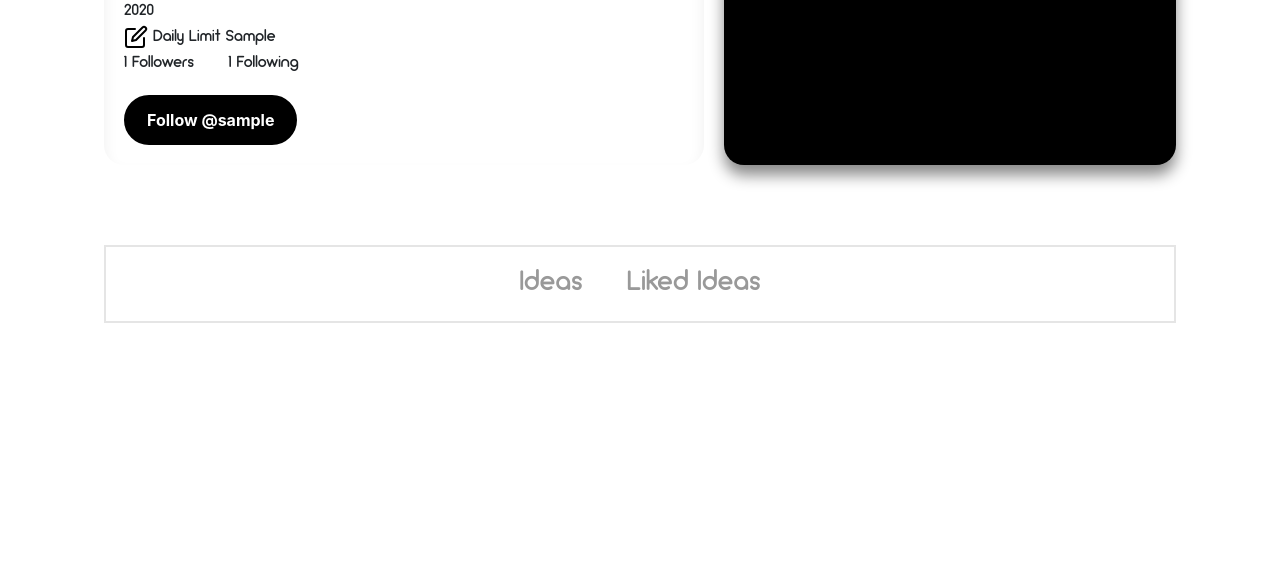
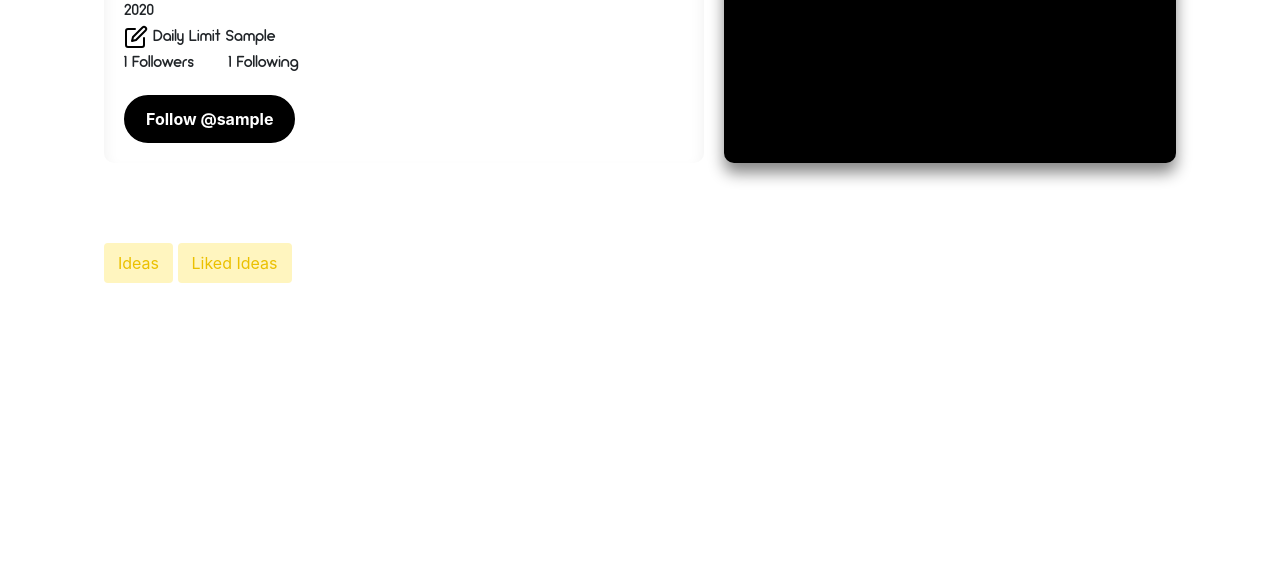
Before and after one commit to micha31r/the-impossible, a Django app: template src/usermgmt/templates/usermgmt/account_dashboard.html in a window 1280 px wide. Shown: the part 591-1154 px from the top of the page. Run offline with Django 3.2, Linux system fonts and the light colour scheme; tables that the repository leaves empty hold one stand-in row (values such as "Sample post"); the template is opened without the code that fills it: values that come from a table or form of the project are taken from there, most other values are stand-ins (such as "Sample title", 1, 10 or a date in 2020); some libraries are stand-ins or nearby versions.

Commit message:
Edited things

```diff
--- a/src/idea/templates/idea/edit.html
+++ b/src/idea/templates/idea/edit.html
@@ -68,7 +68,7 @@
 									<!-- Delete button -->
 									<h5><b>Delete Idea:</b></h5>
 									<p id="hidden" style="display:none;">{{ form.delete }}</p>
-									<button class="btn btn-black-outline bold" id="confirm-button" onclick="click_confirm('hidden','confirm-button'); return false;">Reveal</button>
+									<button class="btn btn-black-outline" id="confirm-button" onclick="click_confirm('hidden','confirm-button'); return false;">Reveal</button>
 								</td>
 							</tr>
 							<tr id="append-target3"></tr>
--- a/src/idea/templates/idea/explore.html
+++ b/src/idea/templates/idea/explore.html
@@ -7,6 +7,7 @@
 {% endblock %}
 
 {% block before %}
+	<!-- Lato Font -->
 	<link href="https://fonts.googleapis.com/css2?family=Lato&display=swap" rel="stylesheet">
 	<h1 class="before-header"><b>IMPOSSIBLE</b></h1>
 {% endblock %}
--- a/src/the_impossible/static/component/base/main.css
+++ b/src/the_impossible/static/component/base/main.css
@@ -37,10 +37,23 @@ body {
 }
 
 .alert-black-outline, .btn-black-outline, .btn-black {
-	border-width: 3px;
+	border-width: 2px;
 	border-color: #000;
 	border-style: solid;
 	color: #000;
+}
+
+.btn-yellow, .btn-yellow-outline {
+	color: rgb(235,192,0);
+	background-color: rgb(255,245,191);
+	border-width: 2px;
+	border-color: rgb(255,245,191);
+	border-style: solid;
+}
+
+.btn-yellow-outline {
+	border-color: rgb(235,192,0);
+	background-color: transparent;
 }
 
 .wrapper {
--- a/src/usermgmt/static/usermgmt/account_dashboard_page/main.css
+++ b/src/usermgmt/static/usermgmt/account_dashboard_page/main.css
@@ -16,11 +16,11 @@ a:hover {
 
 .user-info-container {
 	display: inline-block;
-	max-width: 600px;
-	min-width: 300px;
+	width: 600px;
+	max-width: 100%;
 	box-shadow: inset 0px 10px 15px 0px #eee;
 	padding: 20px;
-	border-radius: 20px;
+	border-radius: 10px;
 }
 
 .username {
@@ -91,17 +91,19 @@ a:hover {
 .header-wrapper {
 	border-width: 2px;
 	border-color: rgba(0,0,0,0.1);
-	border-style: solid;
-	text-align: center;
+	/*border-style: solid;*/
+	/*text-align: center;*/
 	margin-bottom: 20px;
 }
 
 .header {
-	font-family: "Arciform", sans-serif;
+	font-family: "Lato", sans-serif;
+	font-weight: bold;
 	display: inline-block;
 	width: max-content;
-	padding: 20px;
 	margin: 0;
+	padding-left: 20px;
+	padding-right: 20px;
 }
 
 .header a {
@@ -116,13 +118,9 @@ a:hover {
 	color: #000;
 }
 
-@media only screen and (max-width: 685px) {
+@media only screen and (max-width: 450px) {
 	.header-wrapper {
 		display: none;
-	}
-	.flex-container {
-		border-color: #444;
-		border-style: dashed;
 	}
 }
 
--- a/src/usermgmt/static/usermgmt/notification/main.css
+++ b/src/usermgmt/static/usermgmt/notification/main.css
@@ -6,7 +6,7 @@
 	max-height: 800px;
 	display: inline-block;
 	vertical-align: top;
-	border-radius: 20px;
+	border-radius: 10px;
 	overflow-y: scroll;
 	box-shadow: 0px 10px 15px #888;
 }
--- a/src/usermgmt/templates/usermgmt/account_dashboard.html
+++ b/src/usermgmt/templates/usermgmt/account_dashboard.html
@@ -27,6 +27,9 @@
 {% endblock %}
 
 {% block content %}
+	<!-- Lato Font -->
+	<link href="https://fonts.googleapis.com/css2?family=Lato&display=swap" rel="stylesheet">
+
 	<link rel="stylesheet" type="text/css" href="{% static 'idea/pagination/main.css' %}">
 
 	<link rel="stylesheet" type="text/css" href="{% static 'usermgmt/account_dashboard_page/main.css' %}">
@@ -59,10 +62,10 @@
 	</div>
 	<div class="wrapper">
 		<div class="header-wrapper">
-			<h3 class="header {% if content_filter == 'my' %}header-current{% endif %}"><a href="{% url 'account_dashboard_page' username=username content_filter='my' page_num=1 %}">{% if target_profile.user == user %}My{% endif %} Ideas</a></h3>
-			<h3 class="header {% if content_filter == 'liked' %}header-current{% endif %}"><a href="{% url 'account_dashboard_page' username=username content_filter='liked' page_num=1 %}">Liked Ideas</a></h3>
+			<button class="btn btn-yellow {% if content_filter == 'my' %}btn-yellow-outline{% endif %}" onclick="window.location.href='{% url 'account_dashboard_page' username=username content_filter='my' page_num=1 %}'">{% if target_profile.user == user %}My{% endif %} Ideas</button>
+			<button class="btn btn-yellow {% if content_filter == 'liked' %}btn-yellow-outline{% endif %}" onclick="window.location.href='{% url 'account_dashboard_page' username=username content_filter='liked' page_num=1 %}'">Liked Ideas</button>
 			{% if target_profile.user == user %}
-				<h3 class="header {% if content_filter == 'starred' %}header-current{% endif %}"><a href="{% url 'account_dashboard_page' username=username content_filter='starred' page_num=1 %}">Starred Ideas</a></h3>
+				<button class="btn btn-yellow {% if content_filter == 'starred' %}btn-yellow-outline{% endif %}" onclick="window.location.href='{% url 'account_dashboard_page' username=username content_filter='starred' page_num=1 %}'">Starred Ideas</button>
 			{% endif %}
 		</div>
 		{% include 'idea/masonary.html' %}
```
